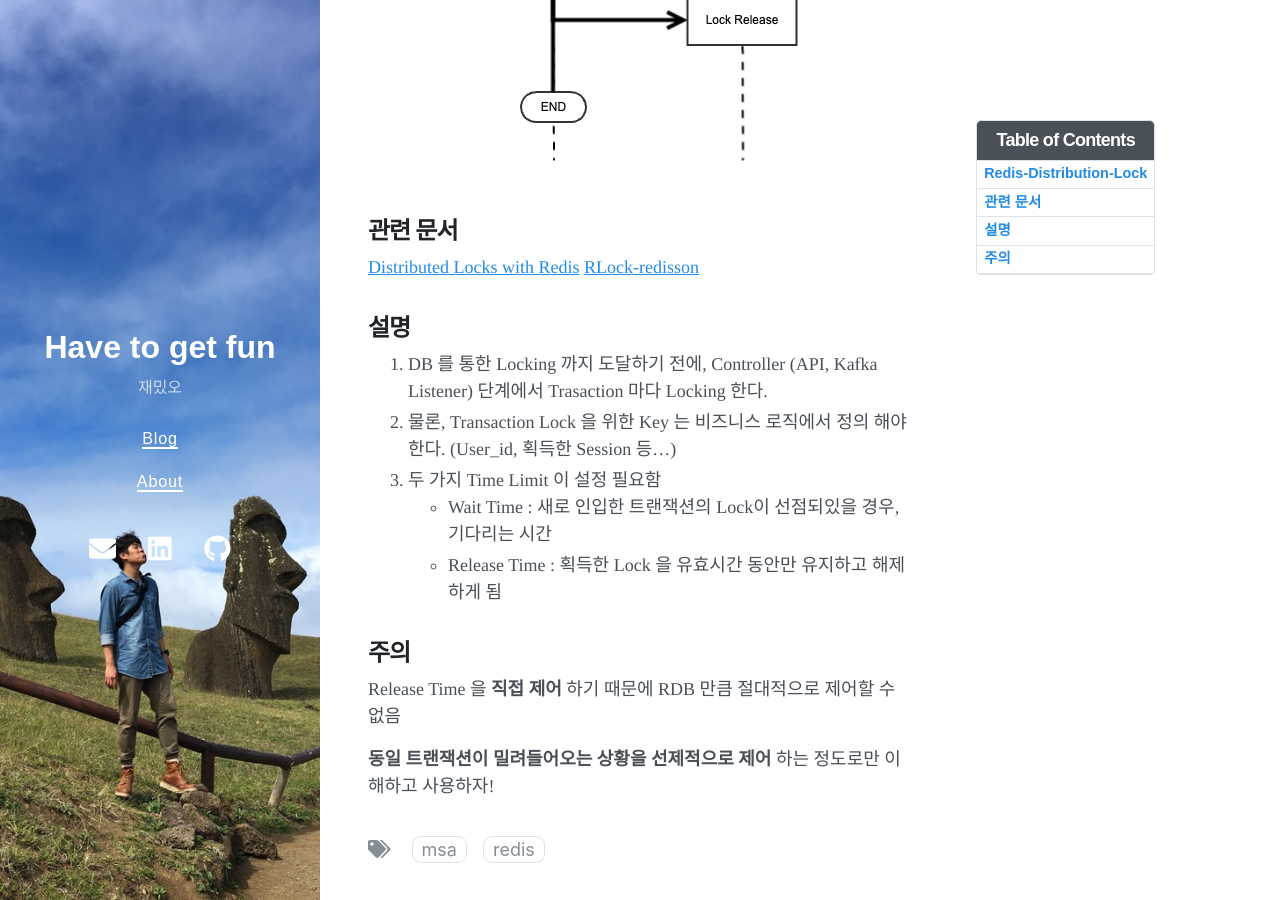
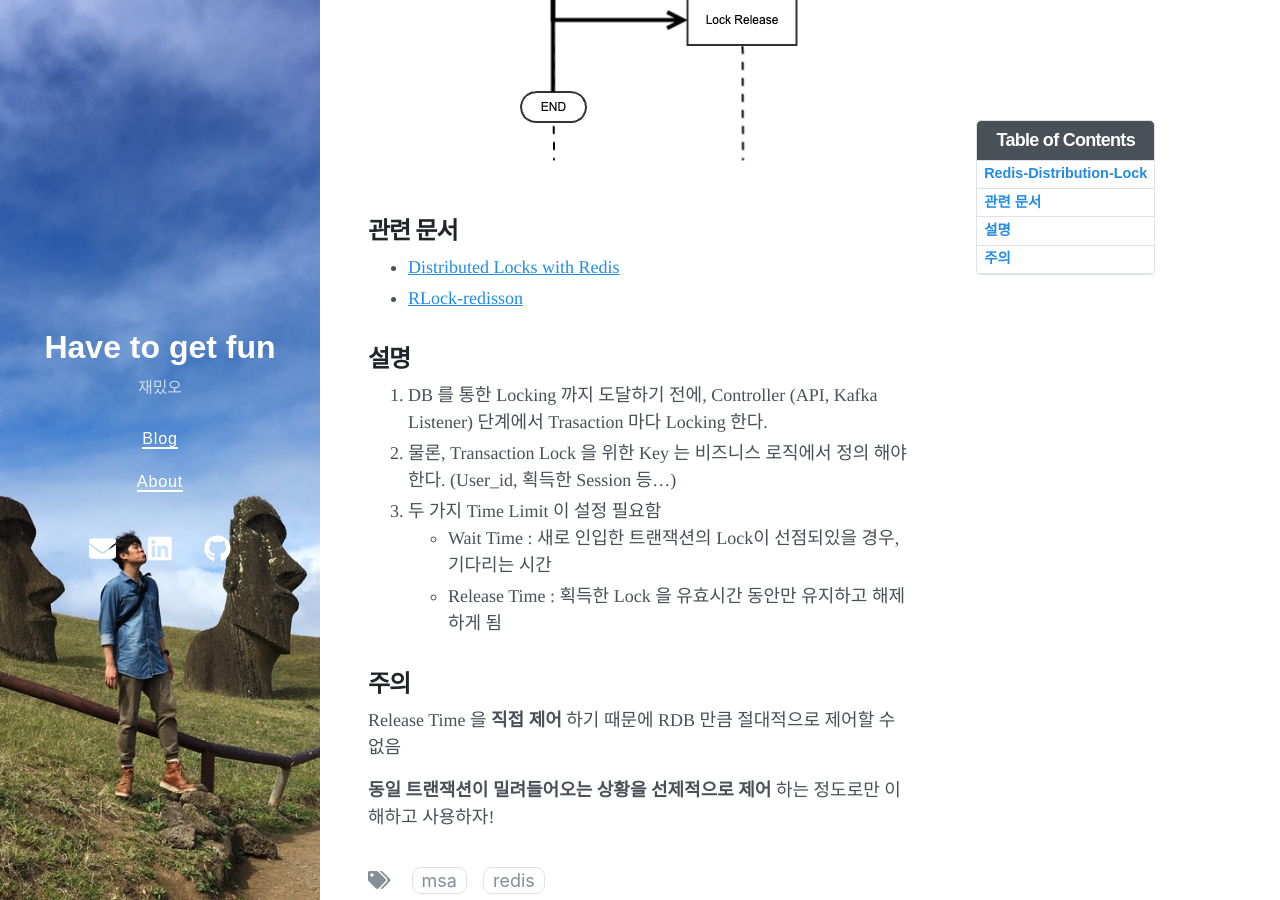
Before and after one commit to LeeJyeon/LeeJyeon.github.io, a Jekyll site: the page built from _posts/MSA/2022-08-22-Redis-Distribution-Lock.md, in a window 1280 px wide and 900 px high, scrolled down 1072 px. Built offline with Jekyll 4.4.1, drawn with Linux system fonts in a browser that asks for light colours; nearby versions of some CDN libraries.

```diff
--- a/_posts/MSA/2022-08-22-Redis-Distribution-Lock.md
+++ b/_posts/MSA/2022-08-22-Redis-Distribution-Lock.md
@@ -19,8 +19,8 @@ comment: true
 ![Redis-Lock](/assets/img/Transaction Lock-Redis.png)
 
 ## 관련 문서
-[Distributed Locks with Redis](https://redis.io/docs/reference/patterns/distributed-locks/)
-[RLock-redisson](https://www.javadoc.io/doc/org.redisson/redisson/2.8.2/org/redisson/api/RLock.html)
+- [Distributed Locks with Redis](https://redis.io/docs/reference/patterns/distributed-locks/)
+- [RLock-redisson](https://www.javadoc.io/doc/org.redisson/redisson/2.8.2/org/redisson/api/RLock.html)
 
 ## 설명
 
```
